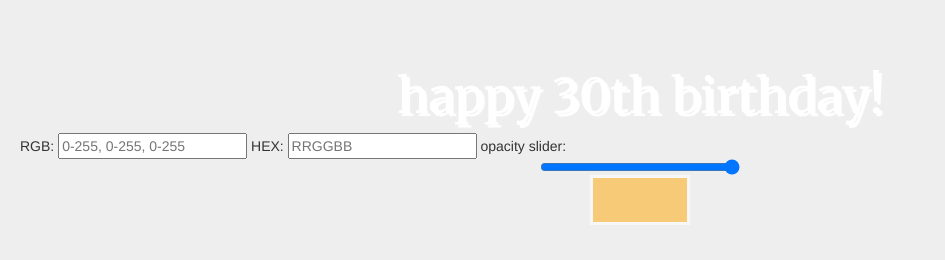
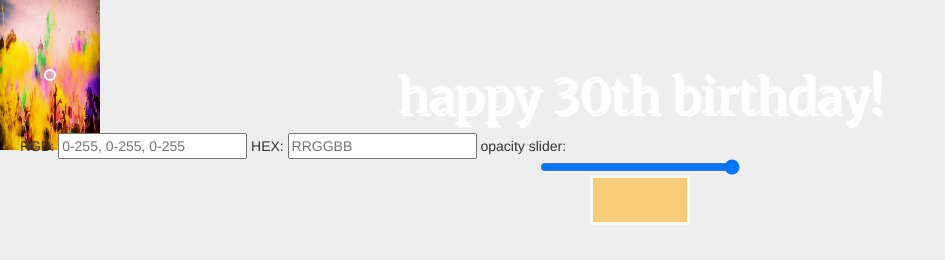
Before and after one commit to tdiede/sherry30thbdaycolorwheel, a plain HTML site: page index.html in a window 1280 px wide. Shown: the whole page, without its empty margins (0-945 px from the left). Drawn offline with nearby package versions, Linux system fonts and the light colour scheme.

Commit message:
Editing js.

```diff
--- a/index.html
+++ b/index.html
@@ -26,7 +26,7 @@
 
 
 
-<canvas id="canvas-picker" width=0></canvas>
+<canvas id="canvas-picker" width='100%'></canvas>
 
 <div id="happy-birthday">
 
```
